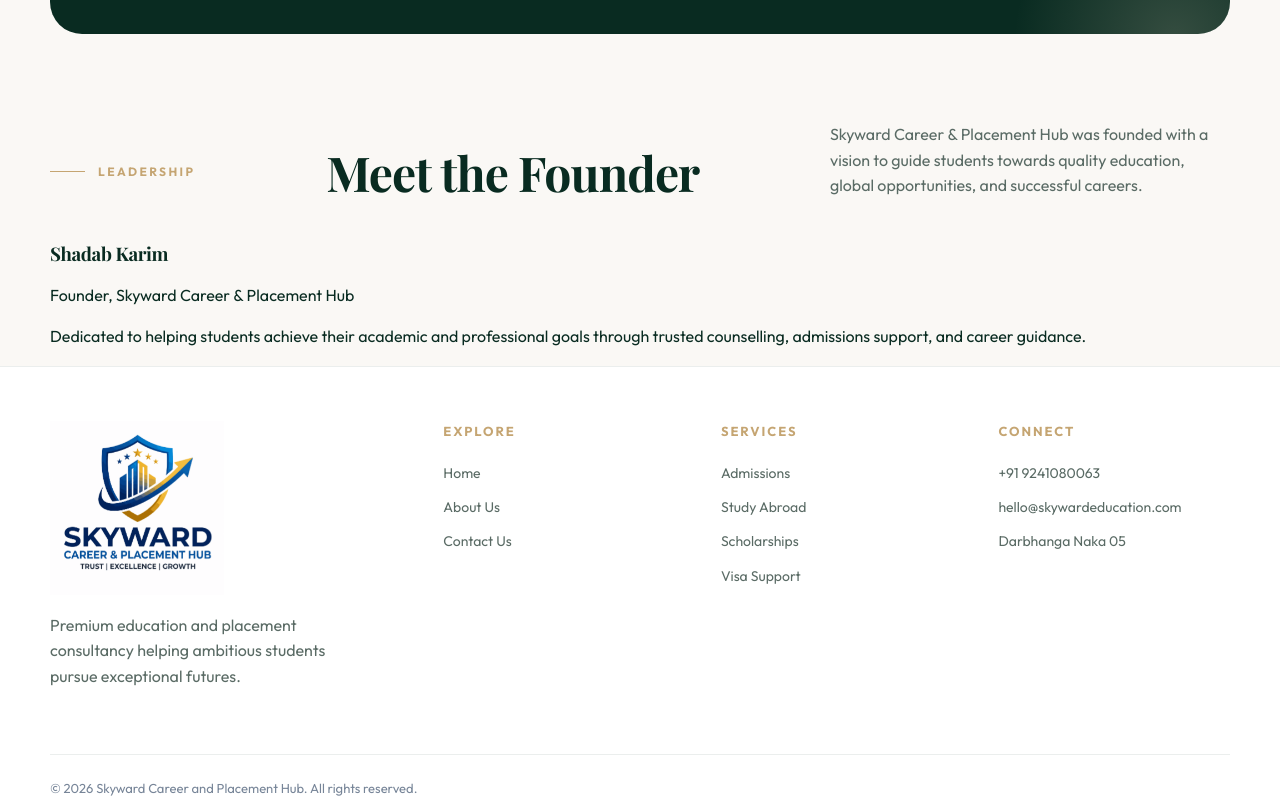
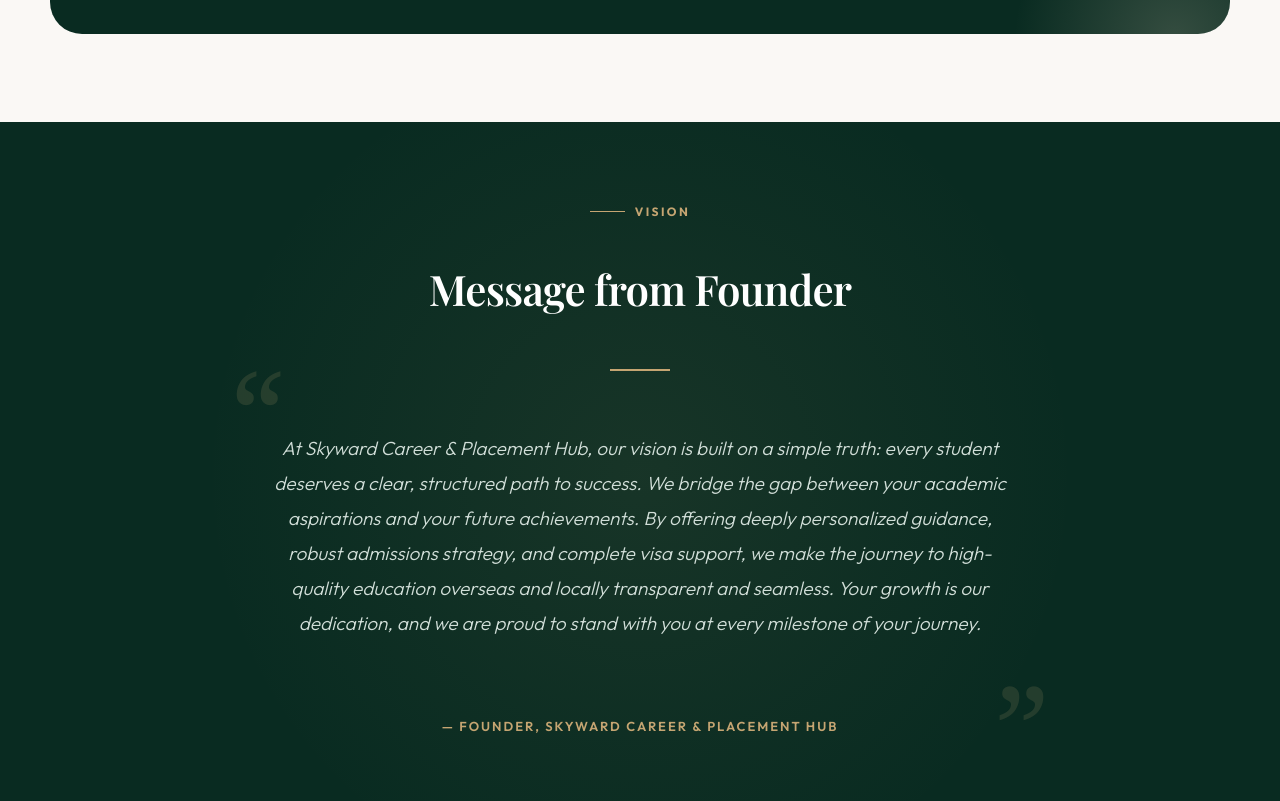
Before and after one commit to shadab7264/my-website, a website: page public/index.html in a window 1280 px wide. Shown: the part 3180-3981 px from the top of the page. Drawn offline with nearby package versions, Linux system fonts and the light colour scheme; no server answers.

Commit message:
Update index.html to show founder message and remove founder name

```diff
--- a/public/index.html
+++ b/public/index.html
@@ -225,26 +225,25 @@
         </div>
       </section>
     </main>
-<section class="founders-section">
-  <div class="container">
-    <div class="section-heading">
-      <span class="eyebrow">Leadership</span>
-      <h2>Meet the Founder</h2>
-      <p>
-        Skyward Career & Placement Hub was founded with a vision to guide students
-        towards quality education, global opportunities, and successful careers.
-      </p>
+<section class="founders-section" style="padding: 80px 0; background: var(--navy); color: white; text-align: center; position: relative; overflow: hidden;">
+  <div style="position: absolute; inset: 0; background: radial-gradient(circle at 50% 50%, rgba(197, 165, 114, 0.08), transparent 60%); pointer-events: none;"></div>
+  <div class="container" style="max-width: 800px; position: relative; z-index: 1;">
+    <div class="section-heading" style="display: flex; flex-direction: column; align-items: center; margin-bottom: 40px; text-align: center;">
+      <span class="eyebrow" style="color: var(--gold); display: flex; align-items: center; gap: 10px; font-size: 12px; font-weight: 700; letter-spacing: 0.2em; text-transform: uppercase; margin-bottom: 15px;">Vision</span>
+      <h2 style="font-family: 'Playfair Display', serif; font-size: clamp(32px, 4vw, 42px); color: white; margin: 0 0 20px 0; font-weight: 600;">Message from Founder</h2>
+      <div style="width: 60px; height: 2px; background: var(--gold); margin-top: 5px;"></div>
     </div>
 
-    <h3>Shadab Karim</h3>
+    <div style="position: relative; padding: 20px 0;">
+      <span style="font-family: Georgia, serif; font-size: 120px; color: rgba(197, 165, 114, 0.15); position: absolute; top: -60px; left: -10px; line-height: 1; pointer-events: none;">&ldquo;</span>
+      <p class="founders-text" style="font-size: clamp(16px, 2.5vw, 19px); line-height: 1.85; color: #d1ded8; font-style: italic; margin-bottom: 25px; text-align: center; font-weight: 300; padding: 0 20px;">
+        At Skyward Career & Placement Hub, our vision is built on a simple truth: every student deserves a clear, structured path to success. We bridge the gap between your academic aspirations and your future achievements. By offering deeply personalized guidance, robust admissions strategy, and complete visa support, we make the journey to high-quality education overseas and locally transparent and seamless. Your growth is our dedication, and we are proud to stand with you at every milestone of your journey.
+      </p>
+      <span style="font-family: Georgia, serif; font-size: 120px; color: rgba(197, 165, 114, 0.15); position: absolute; bottom: -100px; right: -10px; line-height: 1; pointer-events: none;">&rdquo;</span>
+    </div>
 
-    <p class="founders-role">
-      Founder, Skyward Career & Placement Hub
-    </p>
-
-    <p class="founders-text">
-      Dedicated to helping students achieve their academic and professional goals
-      through trusted counselling, admissions support, and career guidance.
+    <p class="founders-role" style="font-family: 'Outfit', sans-serif; font-size: 13px; font-weight: 600; color: var(--gold); letter-spacing: 0.15em; text-transform: uppercase; margin-top: 30px;">
+      — Founder, Skyward Career & Placement Hub
     </p>
   </div>
 </section>
```
